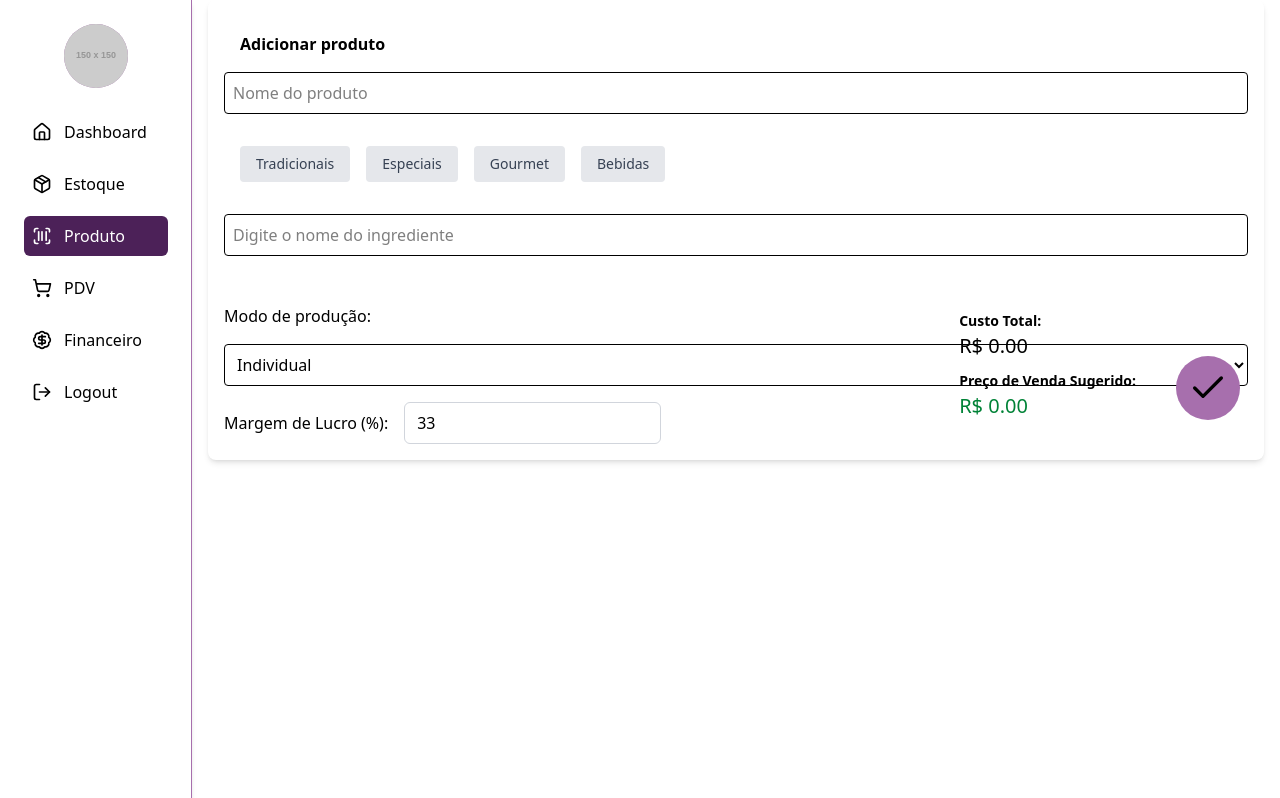
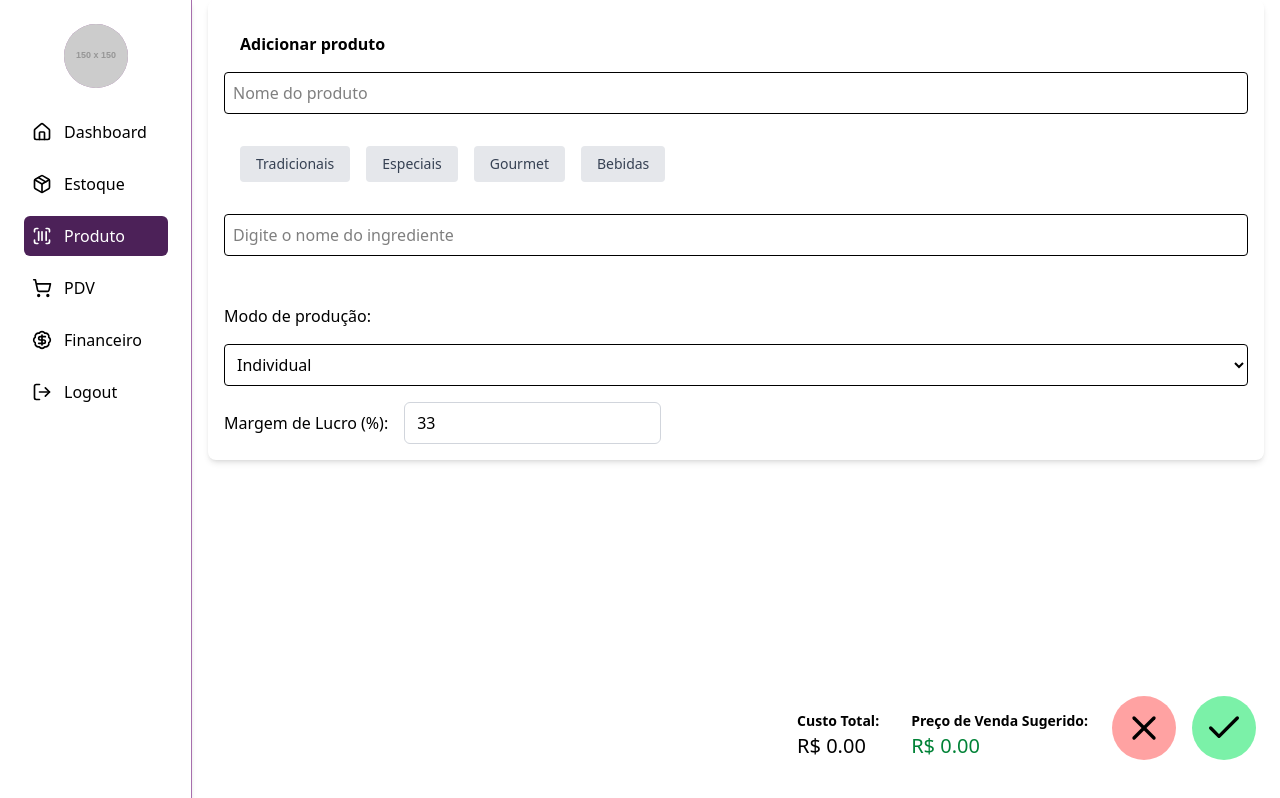
Before and after one commit to GabrielNBS/dashboard, a Next.js app: page /product in a window 1280 px wide. Both pictures are taken after a click on the button 1224 px from the left and 40 px from the top of the page. Built offline with nearby package versions, Linux system fonts and the light colour scheme.

Commit message:
chore: adjust position and gap between button elements

```diff
--- a/src/app/product/page.tsx
+++ b/src/app/product/page.tsx
@@ -13,7 +13,7 @@ export default function Product() {
   const handleToggleForm = () => setOpenForm(prev => !prev);
 
   return (
-    <div className="p-default relative w-full rounded-lg shadow-md">
+    <div className="p-default w-full rounded-lg shadow-md">
       {openForm ? (
         <RegisterIngredientForm onClose={handleToggleForm} />
       ) : (
--- a/src/components/dashboard/product/RegisterIngredientForm.tsx
+++ b/src/components/dashboard/product/RegisterIngredientForm.tsx
@@ -8,6 +8,7 @@ import { useFinalProductContext } from '@/contexts/products/useFinalProductConte
 import CategoryList from '@/components/ui/CategoryList';
 import IngredientSelector from './IngredientSelector';
 import Input from '@/components/ui/Input';
+import { X } from 'lucide-react';
 
 import { useState } from 'react';
 import { toast } from '@/components/ui/use-toast';
@@ -134,7 +135,7 @@ export default function RegisterIngredientForm({ onClose }: { onClose?: () => vo
           />
         </div>
 
-        <div className="absolute right-32 bottom-10 flex flex-col gap-2">
+        <div className="absolute right-48 bottom-10 flex gap-8">
           <div>
             <span className="text-sm font-semibold">Custo Total:</span>
             <span className="block text-xl">R$ {totalCost.toFixed(2)}</span>
@@ -145,8 +146,17 @@ export default function RegisterIngredientForm({ onClose }: { onClose?: () => vo
           </div>
         </div>
 
-        <Button type="submit" className="absolute right-6 bottom-10 h-16 w-16 rounded-full">
+        <Button
+          type="submit"
+          className="absolute right-6 bottom-10 h-16 w-16 rounded-full bg-green-300 hover:bg-green-400"
+        >
           <CheckIcon className="h-10 w-10" strokeWidth={2} />
+        </Button>
+        <Button
+          type="button"
+          className="absolute right-26 bottom-10 h-16 w-16 rounded-full bg-red-300 hover:bg-red-400"
+        >
+          <X className="h-10 w-10" strokeWidth={2} />
         </Button>
       </form>
     </>
```
